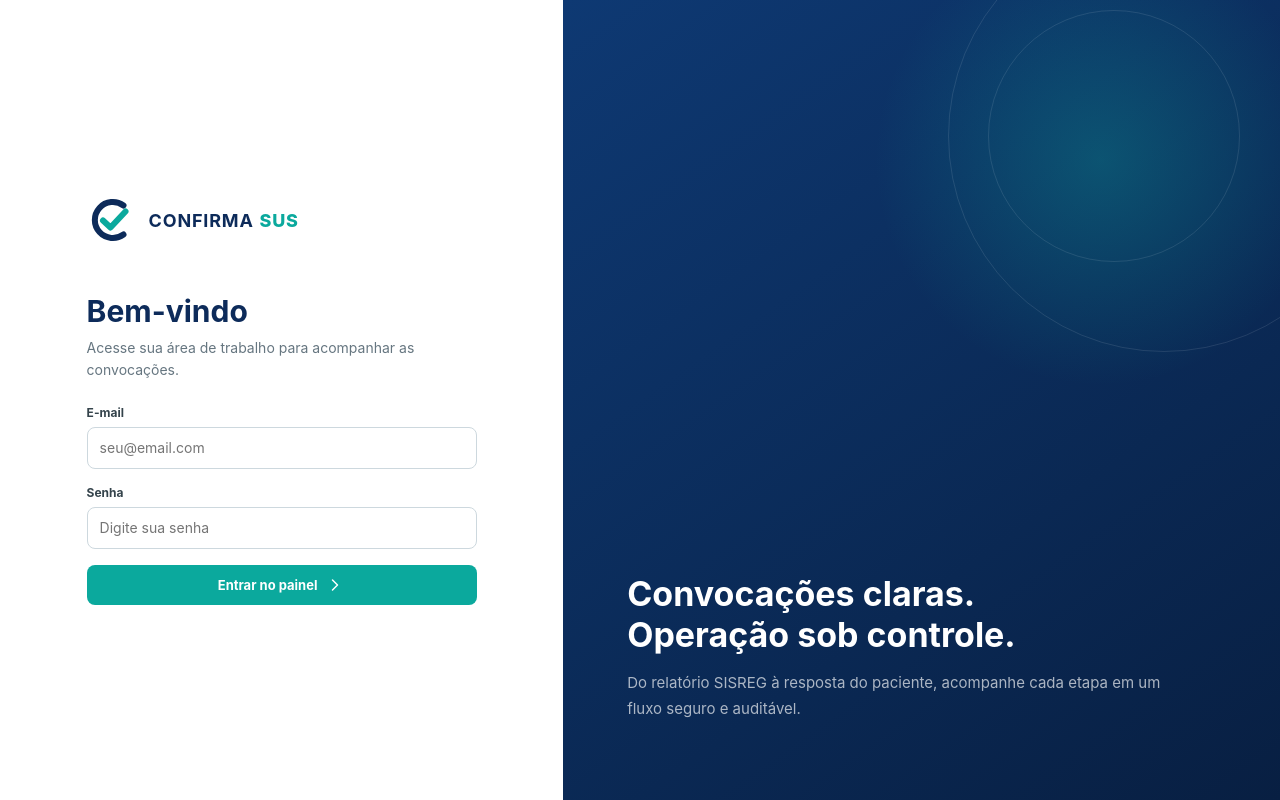
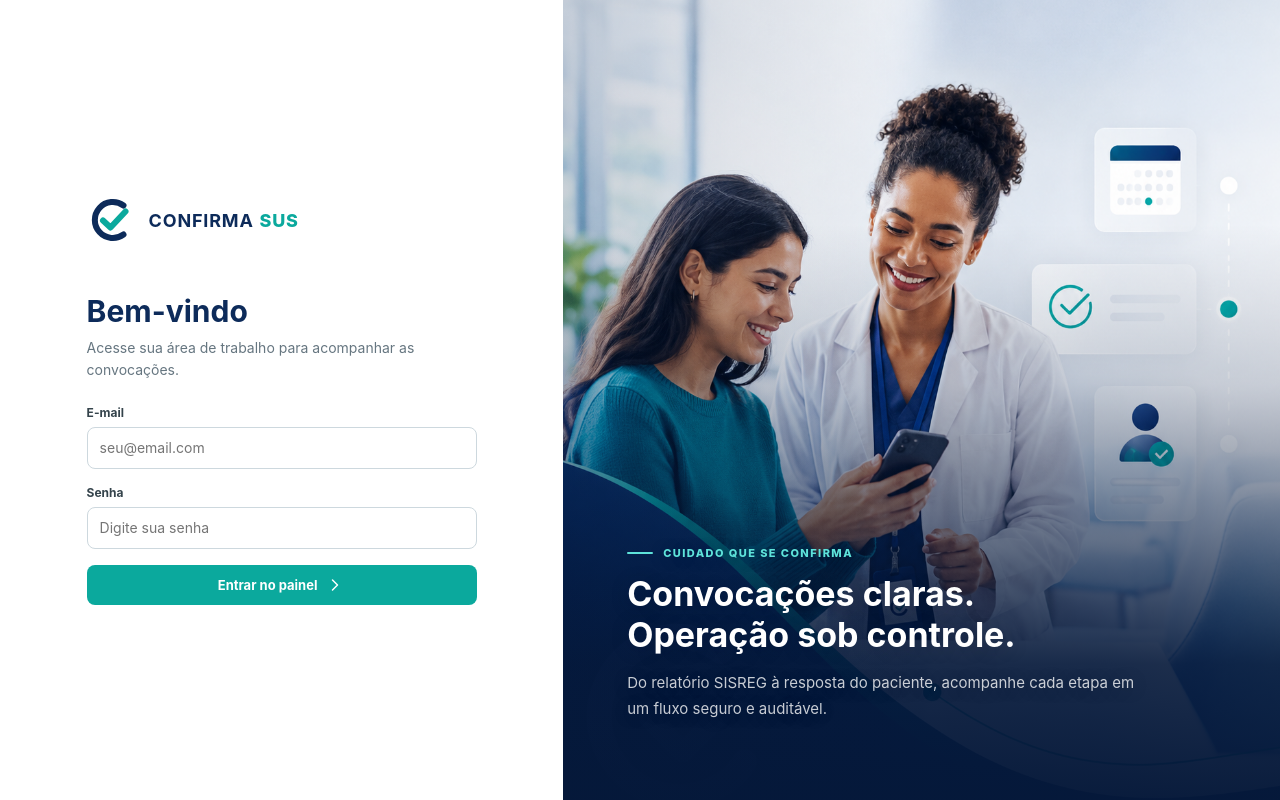
Before and after one commit to adriano2bx/agendasus, a Next.js app in the folder apps/web/: page /login in a window 1280 px wide. Built offline with nearby package versions, Linux system fonts and the light colour scheme; no server answers.

Commit message:
Integrate institutional artwork into login

```diff
--- a/apps/web/app/globals.css
+++ b/apps/web/app/globals.css
@@ -1223,32 +1223,55 @@ tbody tr:hover {
   overflow: hidden;
   padding: 64px;
   color: #fff;
-  background:
-    radial-gradient(circle at 75% 20%, rgba(11, 169, 157, 0.3), transparent 27%),
-    linear-gradient(145deg, #0e3973, #081f42);
+  isolation: isolate;
+  background: #071f46;
 }
 .login-visual::before,
 .login-visual::after {
   content: '';
   position: absolute;
-  border: 1px solid rgba(255, 255, 255, 0.1);
-  border-radius: 50%;
+  inset: 0;
 }
 .login-visual::before {
-  width: 430px;
-  height: 430px;
-  right: -100px;
-  top: -80px;
+  z-index: -2;
+  background: url('/images/login.png') center 36% / cover no-repeat;
+  transform: scale(1.015);
 }
 .login-visual::after {
-  width: 250px;
-  height: 250px;
-  right: 40px;
-  top: 10px;
+  z-index: -1;
+  background:
+    linear-gradient(90deg, rgba(5, 24, 57, 0.16), transparent 52%),
+    linear-gradient(
+      0deg,
+      rgba(5, 24, 57, 0.98) 0%,
+      rgba(5, 24, 57, 0.9) 17%,
+      rgba(5, 24, 57, 0.18) 52%,
+      transparent 72%
+    );
 }
 .login-message {
   position: relative;
   max-width: 560px;
+  padding-top: 24px;
+  text-shadow: 0 2px 18px rgba(3, 18, 43, 0.25);
+}
+.login-eyebrow {
+  display: inline-flex;
+  align-items: center;
+  margin-bottom: 14px;
+  color: #5ee3da;
+  font-size: 11px;
+  font-weight: 800;
+  letter-spacing: 0.13em;
+  text-transform: uppercase;
+}
+.login-eyebrow::before {
+  content: '';
+  width: 26px;
+  height: 2px;
+  margin-right: 10px;
+  border-radius: 999px;
+  background: currentColor;
 }
 .login-message h2 {
   margin-bottom: 14px;
@@ -1257,7 +1280,8 @@ tbody tr:hover {
   line-height: 1.2;
 }
 .login-message p {
-  color: rgba(255, 255, 255, 0.66);
+  max-width: 510px;
+  color: rgba(255, 255, 255, 0.78);
   font-size: 15px;
   line-height: 1.7;
 }
--- a/apps/web/app/login/page.tsx
+++ b/apps/web/app/login/page.tsx
@@ -12,30 +12,90 @@ export default function LoginPage() {
   const [error, setError] = useState('');
 
   async function submit(event: FormEvent<HTMLFormElement>) {
-    event.preventDefault(); setLoading(true); setError('');
+    event.preventDefault();
+    setLoading(true);
+    setError('');
     const data = new FormData(event.currentTarget);
     try {
-      const response = await fetch(`${API_URL}/auth/login`, { method: 'POST', headers: { 'content-type': 'application/json' }, body: JSON.stringify({ email: data.get('email'), password: data.get('password') }) });
+      const response = await fetch(`${API_URL}/auth/login`, {
+        method: 'POST',
+        headers: { 'content-type': 'application/json' },
+        body: JSON.stringify({ email: data.get('email'), password: data.get('password') }),
+      });
       if (!response.ok) throw new Error('E-mail ou senha inválidos');
       const result = (await response.json()) as { accessToken: string };
       sessionStorage.setItem('confirma_access_token', result.accessToken);
       router.push('/painel');
-    } catch (cause) { setError(cause instanceof Error ? cause.message : 'Não foi possível entrar'); }
-    finally { setLoading(false); }
+    } catch (cause) {
+      setError(cause instanceof Error ? cause.message : 'Não foi possível entrar');
+    } finally {
+      setLoading(false);
+    }
   }
 
-  return <main className="login-layout">
-    <section className="login-panel"><div className="login-form">
-      <Brand />
-      <h1>Bem-vindo</h1>
-      <p className="content-lead">Acesse sua área de trabalho para acompanhar as convocações.</p>
-      <form onSubmit={submit}>
-        <div className="field"><label htmlFor="email">E-mail</label><input id="email" name="email" type="email" autoComplete="username" placeholder="seu@email.com" required /></div>
-        <div className="field"><label htmlFor="password">Senha</label><input id="password" name="password" type="password" autoComplete="current-password" minLength={8} placeholder="Digite sua senha" required /></div>
-        {error ? <p className="error"><Icon name="alert" />{error}</p> : null}
-        <button className="button" style={{ width: '100%' }} disabled={loading}>{loading ? 'Entrando…' : 'Entrar no painel'}<Icon name="chevron" /></button>
-      </form>
-    </div></section>
-    <aside className="login-visual"><div className="login-message"><h2>Convocações claras.<br/>Operação sob controle.</h2><p>Do relatório SISREG à resposta do paciente, acompanhe cada etapa em um fluxo seguro e auditável.</p></div></aside>
-  </main>;
+  return (
+    <main className="login-layout">
+      <section className="login-panel">
+        <div className="login-form">
+          <Brand />
+          <h1>Bem-vindo</h1>
+          <p className="content-lead">
+            Acesse sua área de trabalho para acompanhar as convocações.
+          </p>
+          <form onSubmit={submit}>
+            <div className="field">
+              <label htmlFor="email">E-mail</label>
+              <input
+                id="email"
+                name="email"
+                type="email"
+                autoComplete="username"
+                placeholder="seu@email.com"
+                required
+              />
+            </div>
+            <div className="field">
+              <label htmlFor="password">Senha</label>
+              <input
+                id="password"
+                name="password"
+                type="password"
+                autoComplete="current-password"
+                minLength={8}
+                placeholder="Digite sua senha"
+                required
+              />
+            </div>
+            {error ? (
+              <p className="error">
+                <Icon name="alert" />
+                {error}
+              </p>
+            ) : null}
+            <button className="button" style={{ width: '100%' }} disabled={loading}>
+              {loading ? 'Entrando…' : 'Entrar no painel'}
+              <Icon name="chevron" />
+            </button>
+          </form>
+        </div>
+      </section>
+      <aside
+        className="login-visual"
+        aria-label="Paciente acompanhada por uma profissional de saúde"
+      >
+        <div className="login-message">
+          <span className="login-eyebrow">Cuidado que se confirma</span>
+          <h2>
+            Convocações claras.
+            <br />
+            Operação sob controle.
+          </h2>
+          <p>
+            Do relatório SISREG à resposta do paciente, acompanhe cada etapa em um fluxo seguro e
+            auditável.
+          </p>
+        </div>
+      </aside>
+    </main>
+  );
 }
```
Also changed, not shown: apps/web/public/images/login.png (added).
